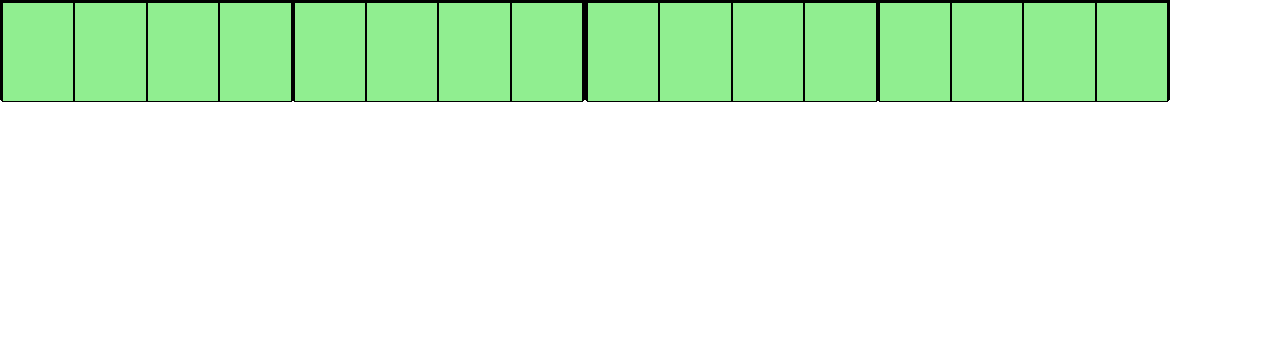
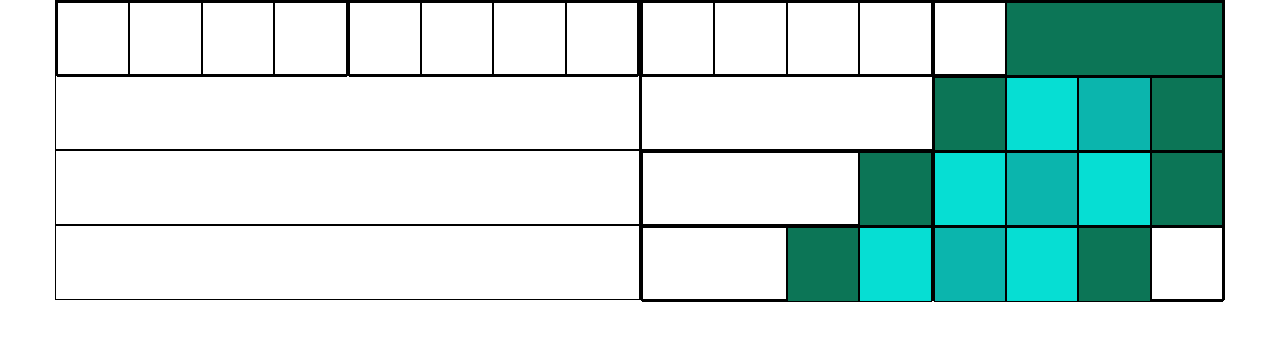
Before and after one commit to Francesconliner95/html-css-12bool, a plain HTML site: page index.html in a window 1280 px wide. Drawn offline with Linux system fonts and the light colour scheme.

Commit message:
Fine quarta riga

```diff
--- a/12bool.css
+++ b/12bool.css
@@ -1,12 +1,13 @@
 
 .container{
     width: 1170px;
+    margin: 0 auto;
 }
 
 [class*="col-"]{
     float: left;
-    height: 100px;
-    background-color: lightgreen;
+    height: 75px;
+    /* background-color: lightgreen; */
     border: solid 1px black;
 }
 
--- a/index.html
+++ b/index.html
@@ -7,7 +7,7 @@
         <link rel="stylesheet" href="12bool.css">
     </head>
     <body>
-        <div class="container">
+        <div class="container">      <!-- prima riga -->
             <div class="col-6">
                 <div class="col-6">
                     <div class="col-3">
@@ -57,10 +57,85 @@
                     <div class="col-3">
 
                     </div>
-                    <div class="col-3">
+                    <div class="col-9 color-1">
 
                     </div>
-                    <div class="col-3">
+                </div>
+            </div>
+        </div>
+        <div class="container">   <!-- seconda riga -->
+            <div class="col-6">
+            </div>
+            <div class="col-6">
+                <div class="col-6">
+                </div>
+                <div class="col-6">
+                    <div class="col-3 color-1">
+
+                    </div>
+                    <div class="col-3 color-2">
+
+                    </div>
+                    <div class="col-3 color-3">
+
+                    </div>
+                    <div class="col-3 color-1">
+
+                    </div>
+                </div>
+            </div>
+        </div>
+        <div class="container">   <!-- terza riga -->
+            <div class="col-6">
+            </div>
+            <div class="col-6">
+                <div class="col-6">
+                    <div class="col-9">
+
+                    </div>
+                    <div class="col-3 color-1">
+
+                    </div>
+                </div>
+                <div class="col-6">
+                    <div class="col-3 color-2">
+
+                    </div>
+                    <div class="col-3 color-3">
+
+                    </div>
+                    <div class="col-3 color-2">
+
+                    </div>
+                    <div class="col-3 color-1">
+
+                    </div>
+                </div>
+            </div>
+        </div>
+        <div class="container">   <!-- quarta riga -->
+            <div class="col-6">
+            </div>
+            <div class="col-6">
+                <div class="col-6">
+                    <div class="col-6">
+
+                    </div>
+                    <div class="col-3 color-1">
+
+                    </div>
+                    <div class="col-3 color-2">
+
+                    </div>
+                </div>
+                <div class="col-6">
+                    <div class="col-3 color-3">
+
+                    </div>
+                    <div class="col-3 color-2">
+
+                    </div>
+                    <div class="col-3 color-1">
 
                     </div>
                     <div class="col-3">
--- a/style.css
+++ b/style.css
@@ -3,3 +3,15 @@
     padding: 0;
     box-sizing: border-box;
 }
+
+.color-1{
+    background-color: #0c7556;
+}
+
+.color-2{
+    background-color: #06ded3;
+}
+
+.color-3{
+    background-color: #0bb5ad;
+}
```
Also changed, not shown: minecraft.jpg (added), 3 other files.
